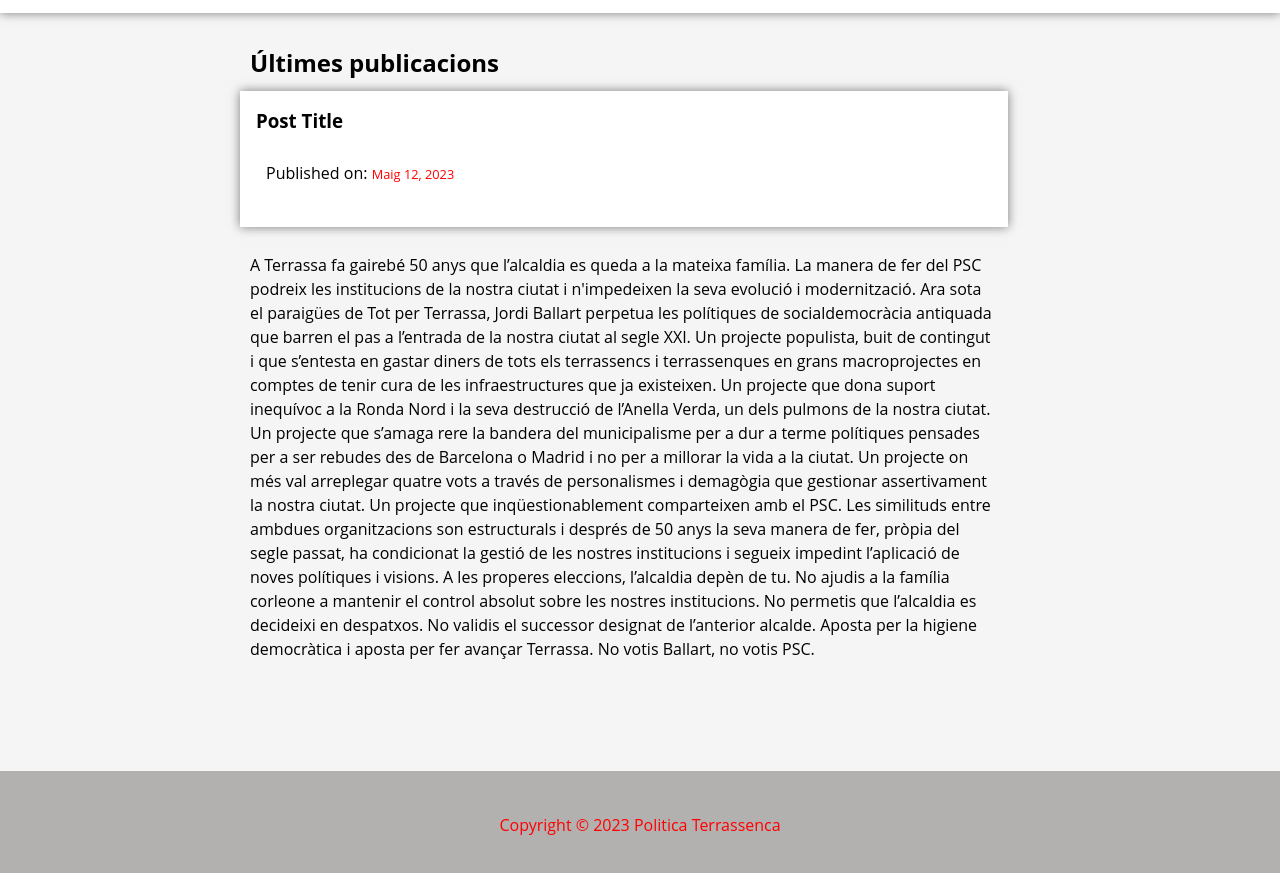
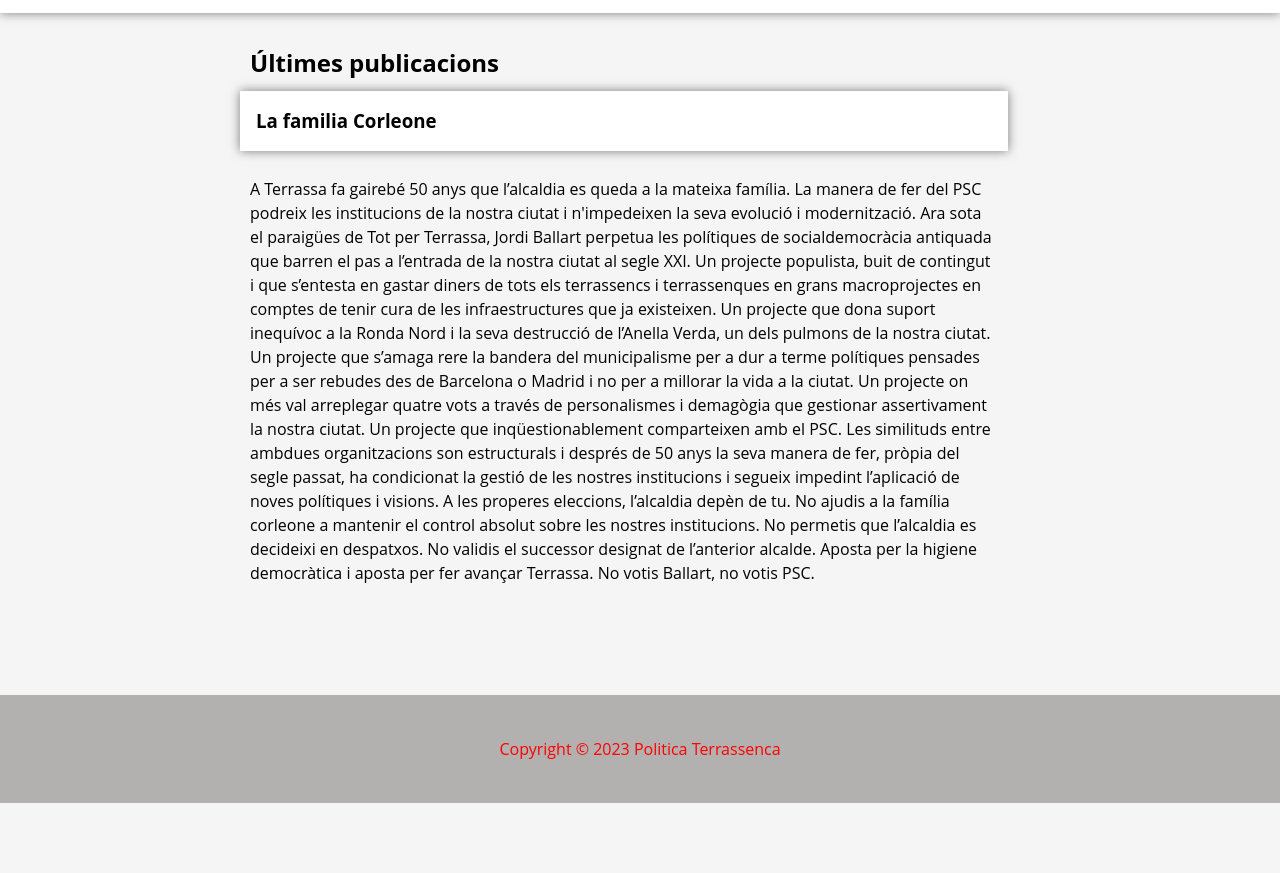
Before and after one commit to QueMiresPallasso/MATRACA, a plain HTML site: page index.html in a window 1280 px wide. Shown: the part 67-940 px from the top of the page. After the commit the page ends 870 px from the top, so only its background shows below. Drawn offline with Linux system fonts and the light colour scheme.

Commit message:
Update index.html

```diff
--- a/index.html
+++ b/index.html
@@ -16,8 +16,7 @@
 			<h2>Últimes publicacions</h2>
 			<article>
 				<header>
-					<h3>Post Title</h3>
-					<p>Published on: <time datetime="2023-05-12">Maig 12, 2023</time></p>
+					<h3>La familia Corleone</h3>
 				</header>
 				<p>A Terrassa fa gairebé 50 anys que l’alcaldia es queda a la mateixa família. La manera de fer del PSC podreix les institucions de la nostra ciutat i n'impedeixen la seva evolució i
 					modernització. Ara sota el paraigües de Tot per Terrassa, Jordi Ballart perpetua les polítiques de socialdemocràcia antiquada que barren el pas a l’entrada de la nostra ciutat
```
